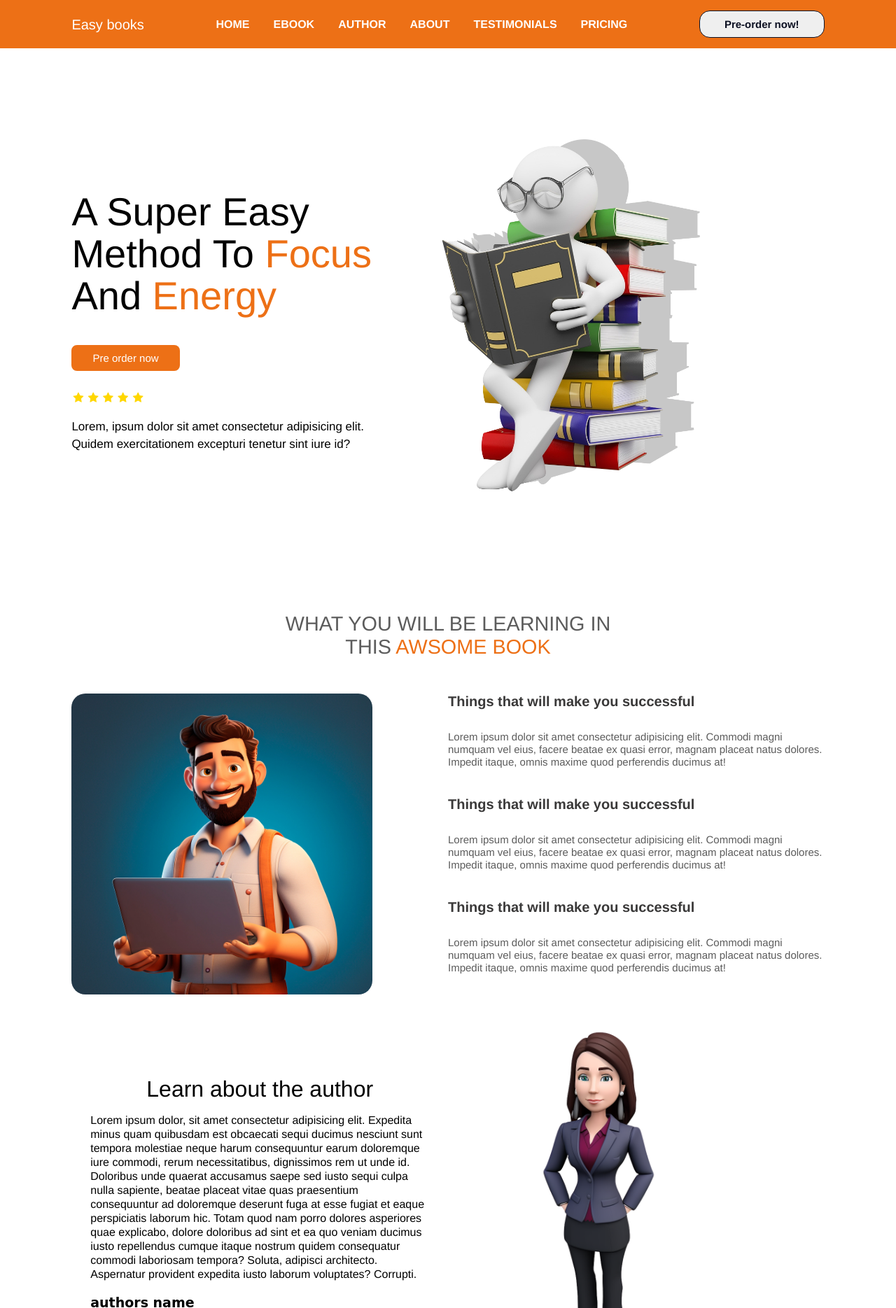
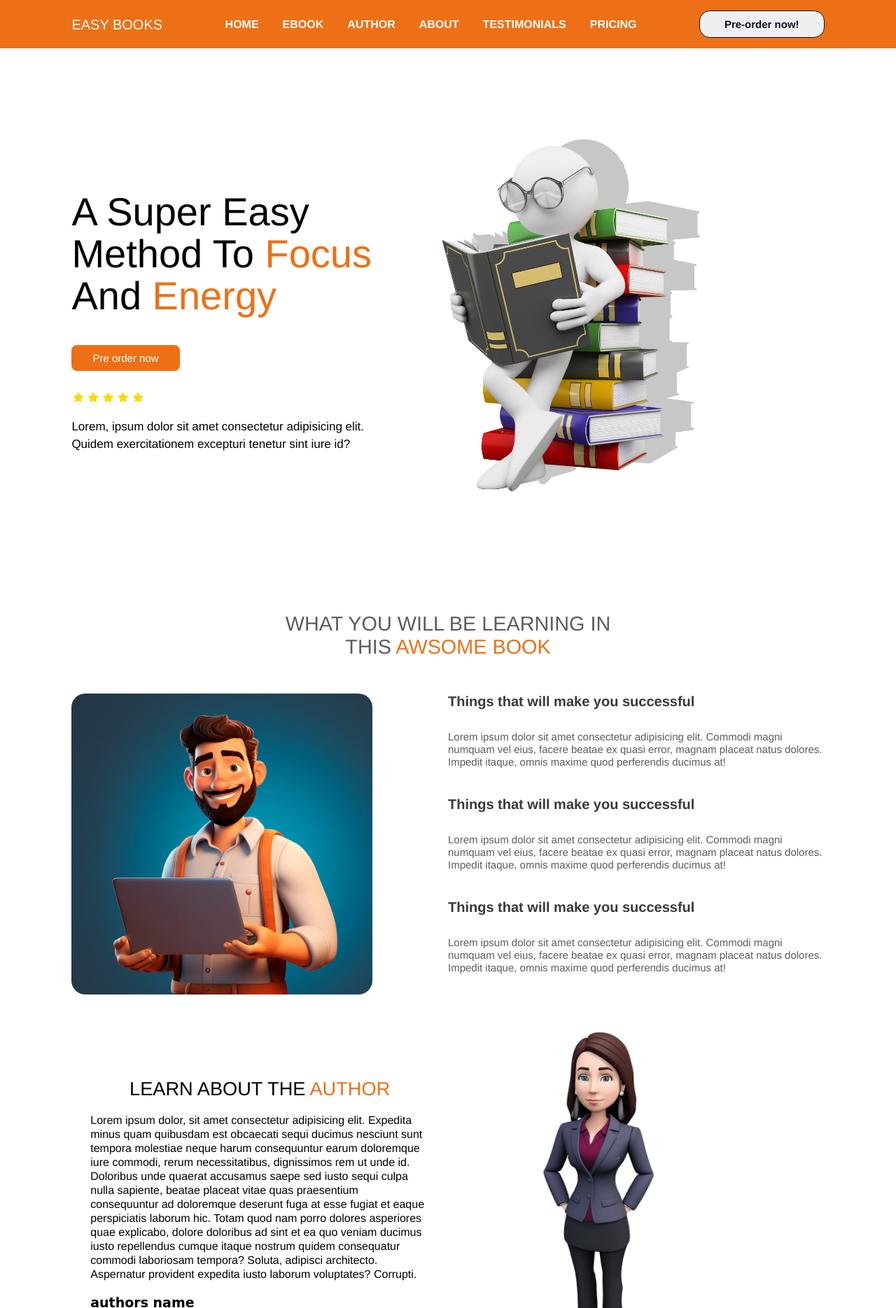
Before and after one commit to DwebAgency2/landing-page, a plain HTML site: page index.html in a window 1280 px wide. Shown: the top 1869 px of the page at 70% size. Drawn offline with Linux system fonts and the light colour scheme.

Commit message:
modified:   index.html 	modified:   style.css

```diff
--- a/index.html
+++ b/index.html
@@ -11,7 +11,7 @@
 <body>
 
 <header class="header">
-  <div class="logo">Easy books</div>
+  <a href="#" class="logo">Easy Books</a>
 
   <div class="navbar">
 
@@ -103,7 +103,7 @@
 
   <div class="author-content">
 
-    <h2>Learn about the author</h2>
+    <h2>Learn about the <span class="span">author</span></h2>
 
 
     <p>
--- a/style.css
+++ b/style.css
@@ -69,6 +69,8 @@ section{
   font-size: 20px;
   color: #fff;
   line-height: 30px;
+  cursor: pointer;
+  text-transform: uppercase;
 
 }
 
@@ -226,11 +228,12 @@ ol > li > span{
 }
 
 .author-content h2{
-  font-size: 2rem;
+  font-size: 1.7rem;
   line-height: 20px;
   margin-block-end: 25px;
   font-weight: 200;
   text-align: center;
+  text-transform: uppercase;
 }
 .author-content p{
   font-size: 16px;
@@ -364,3 +367,12 @@ ol > li > span{
   color: gold;
   margin-top: 4px;
 }
+
+
+
+/*TESTIMONIA SECTION CSS */
+
+.pricing{
+  padding: 15px 8%;
+
+}
```
